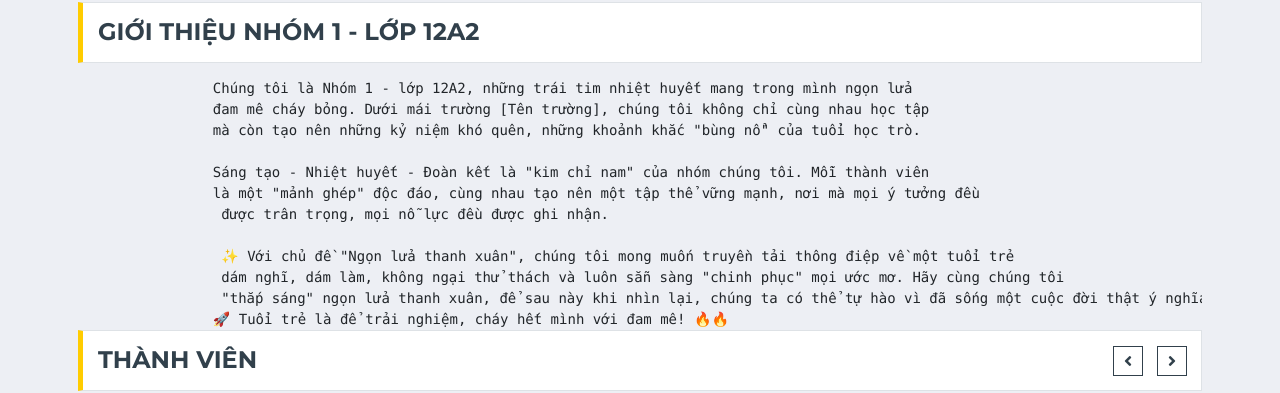
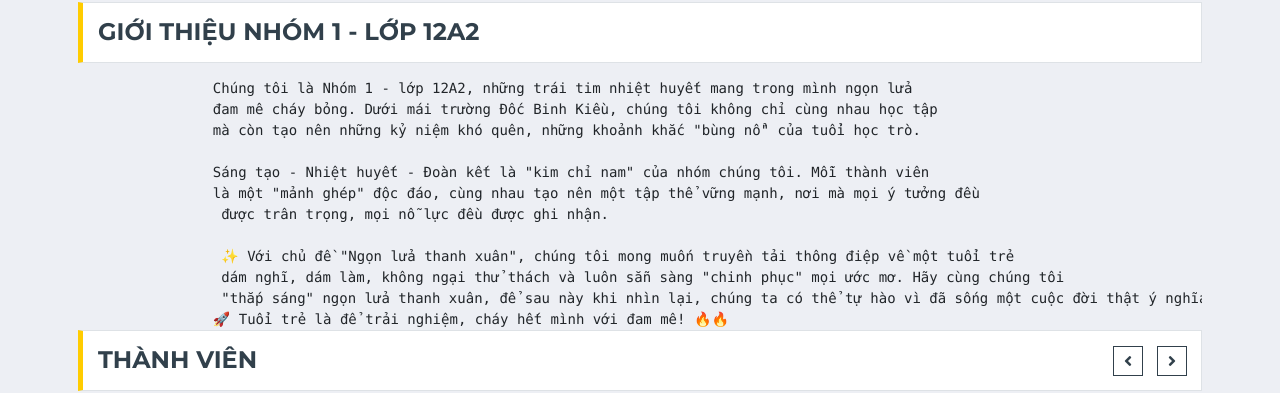
Before and after one commit to pullpipipi2003/webcanhan, a plain HTML site: page index.html in a window 1280 px wide. Shown: the part 698-1091 px from the top of the page. Drawn offline with nearby package versions, Linux system fonts and the light colour scheme.

Commit message:
Update index.html

```diff
--- a/index.html
+++ b/index.html
@@ -176,7 +176,7 @@
             </div>
             <pre class="m-0">
                 Chúng tôi là Nhóm 1 - lớp 12A2, những trái tim nhiệt huyết mang trong mình ngọn lửa
-                đam mê cháy bỏng. Dưới mái trường [Tên trường], chúng tôi không chỉ cùng nhau học tập
+                đam mê cháy bỏng. Dưới mái trường Đốc Binh Kiều, chúng tôi không chỉ cùng nhau học tập
                 mà còn tạo nên những kỷ niệm khó quên, những khoảnh khắc "bùng nổ" của tuổi học trò.
 
                 Sáng tạo - Nhiệt huyết - Đoàn kết là "kim chỉ nam" của nhóm chúng tôi. Mỗi thành viên
```
